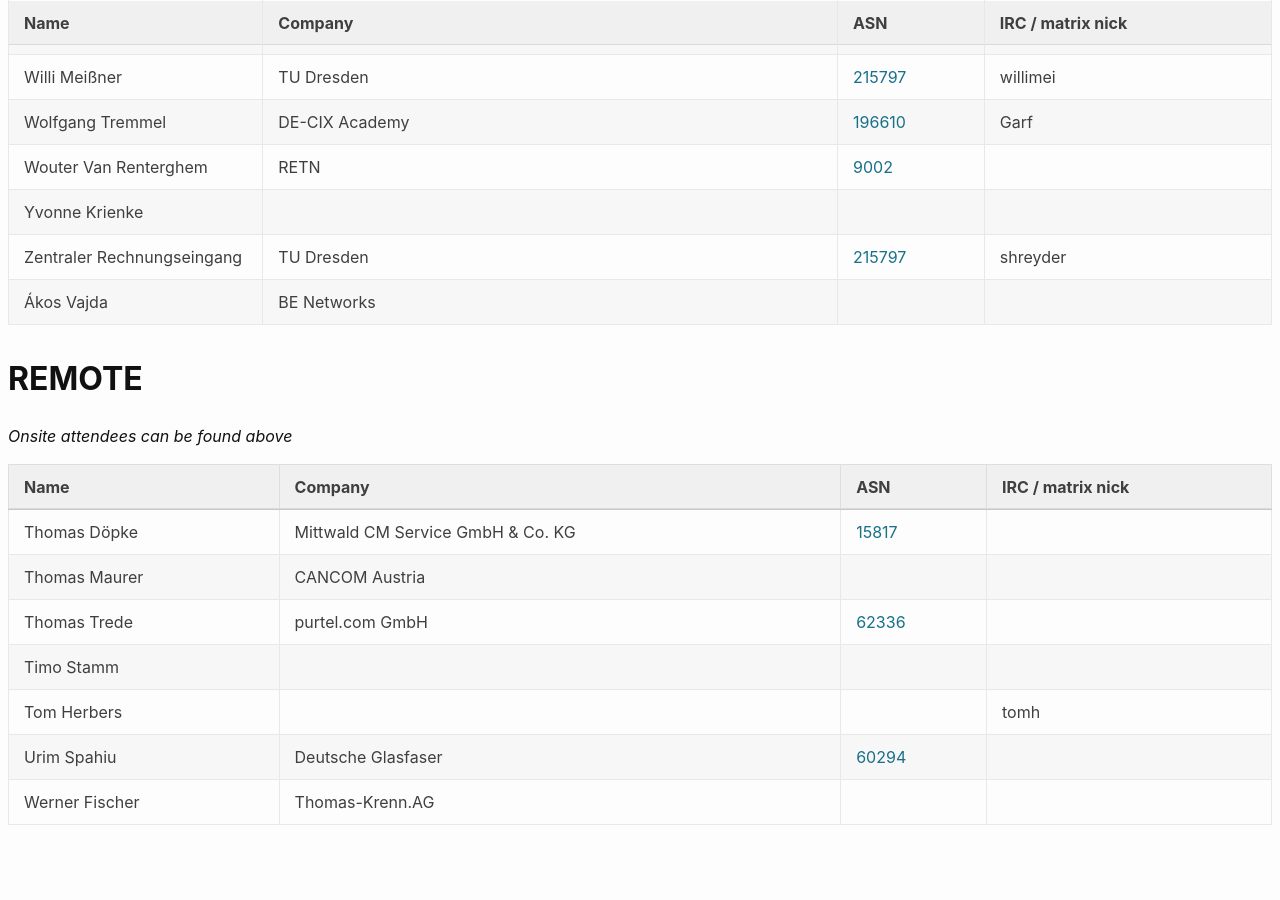
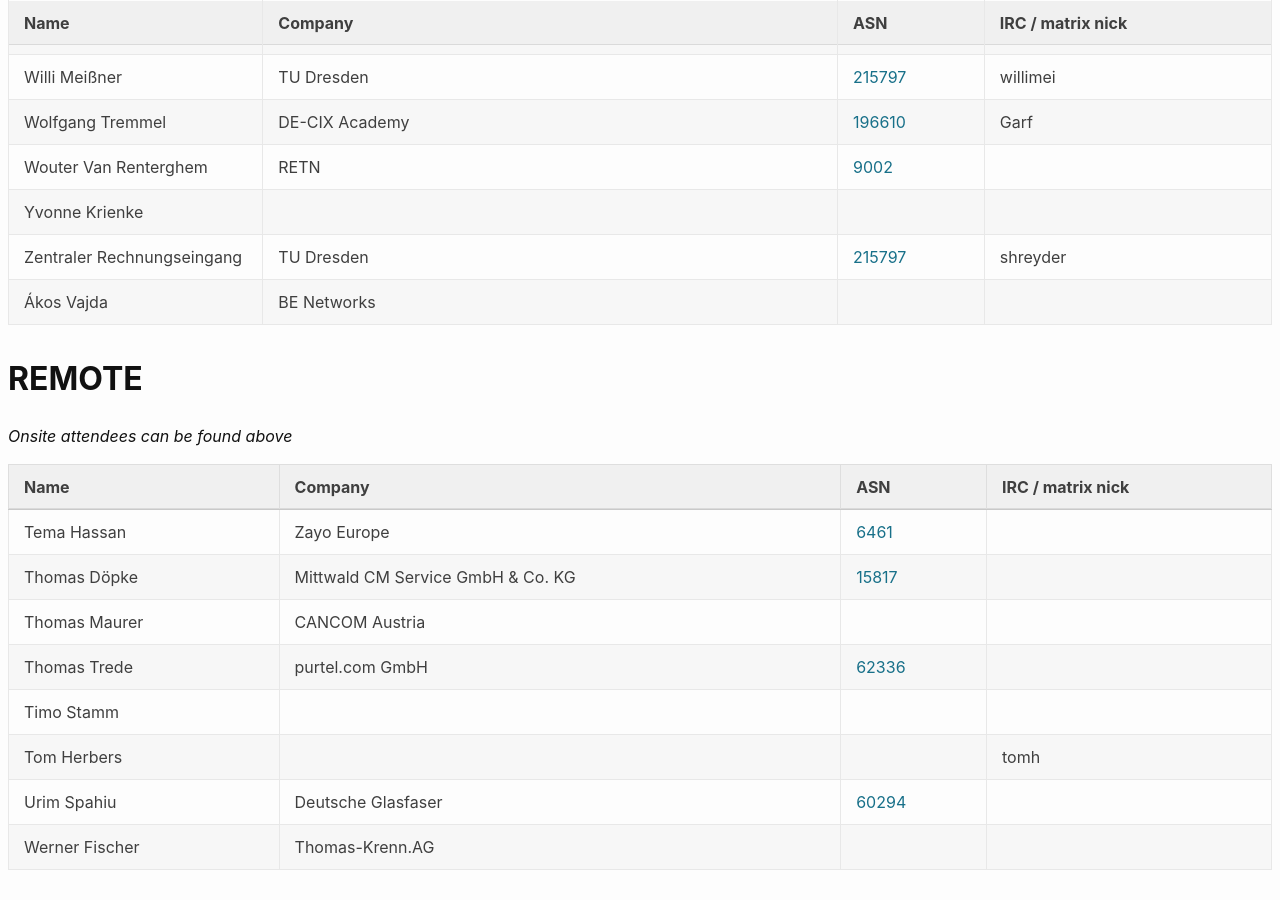
Before and after one commit to denog/pretix-attendeelist, a Jekyll site: the page built from denog16/index.markdown, in a window 1280 px wide and 900 px high, scrolled down 24002 px. Built offline with Jekyll 4.4.1, drawn with Linux system fonts in a browser that asks for light colours; before the commit the page ends 24857 px from its top, so only the background shows below that.

Commit message:
Latest data: Wed Nov  6 10:10:56 UTC 2024

```diff
--- a/_data/attendees_denog16_online.json
+++ b/_data/attendees_denog16_online.json
@@ -1,4 +1,10 @@
 [
+  {
+    "name": "Tema Hassan",
+    "company": "Zayo Europe",
+    "irc": null,
+    "asn": "6461"
+  },
   {
     "name": "Thomas Döpke",
     "company": "Mittwald CM Service GmbH & Co. KG",
```
